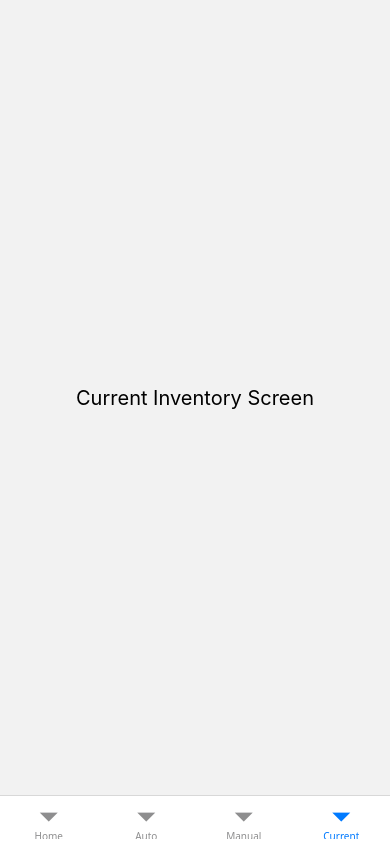
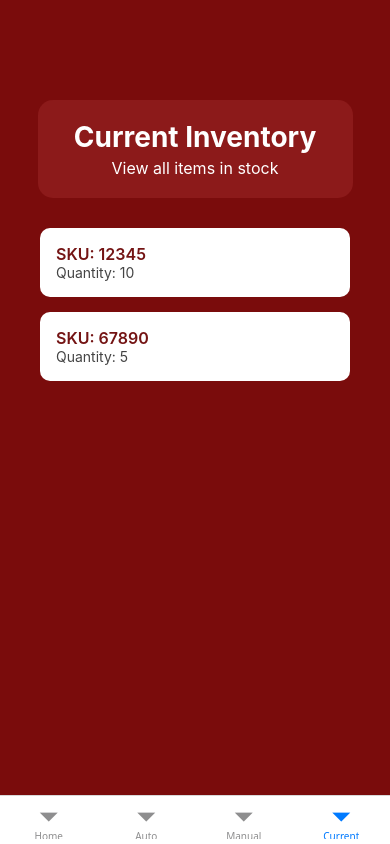
Before and after one commit to varun-b-nagaraj/Co-Op-Inventory, a React Native app in the folder coop-inventory-clean/: screen /Current in a window 390 px wide. Built offline with nearby package versions, Linux system fonts and the light colour scheme.

Commit message:
Fixed current inventory

```diff
--- a/coop-inventory-clean/screens/CurrentInventoryScreen.js
+++ b/coop-inventory-clean/screens/CurrentInventoryScreen.js
@@ -1,21 +1,58 @@
 import React from 'react';
-import { View, Text, StyleSheet } from 'react-native';
+import { View, Text, FlatList } from 'react-native';
+import { globalStyles } from '../styles/globalStyles';
 
 export default function CurrentInventoryScreen() {
+  const inventoryData = [
+    { id: '1', sku: '12345', quantity: 10 },
+    { id: '2', sku: '67890', quantity: 5 },
+  ];
+
   return (
-    <View style={styles.container}>
-      <Text style={styles.text}>Current Inventory Screen</Text>
+    <View style={[globalStyles.container, { justifyContent: 'flex-start', paddingTop: 100 }]}>
+      {/* Header Box */}
+      <View
+        style={{
+          backgroundColor: '#8c1a1a',
+          borderRadius: 15,
+          paddingVertical: 20,
+          paddingHorizontal: 20,
+          marginBottom: 30,
+          width: '90%',
+          alignItems: 'center',
+        }}
+      >
+        <Text style={[globalStyles.title, { textAlign: 'center', marginBottom: 4 }]}>
+          Current Inventory
+        </Text>
+        <Text style={[globalStyles.subtitle, { textAlign: 'center', marginBottom: 0 }]}>
+          View all items in stock
+        </Text>
+      </View>
+
+      {/* Inventory List */}
+      <FlatList
+        style={{ width: '100%' }}
+        contentContainerStyle={{ paddingBottom: 20 }}
+        data={inventoryData}
+        keyExtractor={(item) => item.id}
+        renderItem={({ item }) => (
+          <View
+            style={{
+              backgroundColor: 'white',
+              borderRadius: 10,
+              padding: 16,
+              marginHorizontal: 20,
+              marginBottom: 15,
+            }}
+          >
+            <Text style={{ fontSize: 16, fontWeight: '600', color: '#741414' }}>
+              SKU: {item.sku}
+            </Text>
+            <Text style={{ fontSize: 14, color: '#444' }}>Quantity: {item.quantity}</Text>
+          </View>
+        )}
+      />
     </View>
   );
 }
-
-const styles = StyleSheet.create({
-  container: {
-    flex: 1,
-    justifyContent: 'center',
-    alignItems: 'center',
-  },
-  text: {
-    fontSize: 20,
-  },
-});
```
